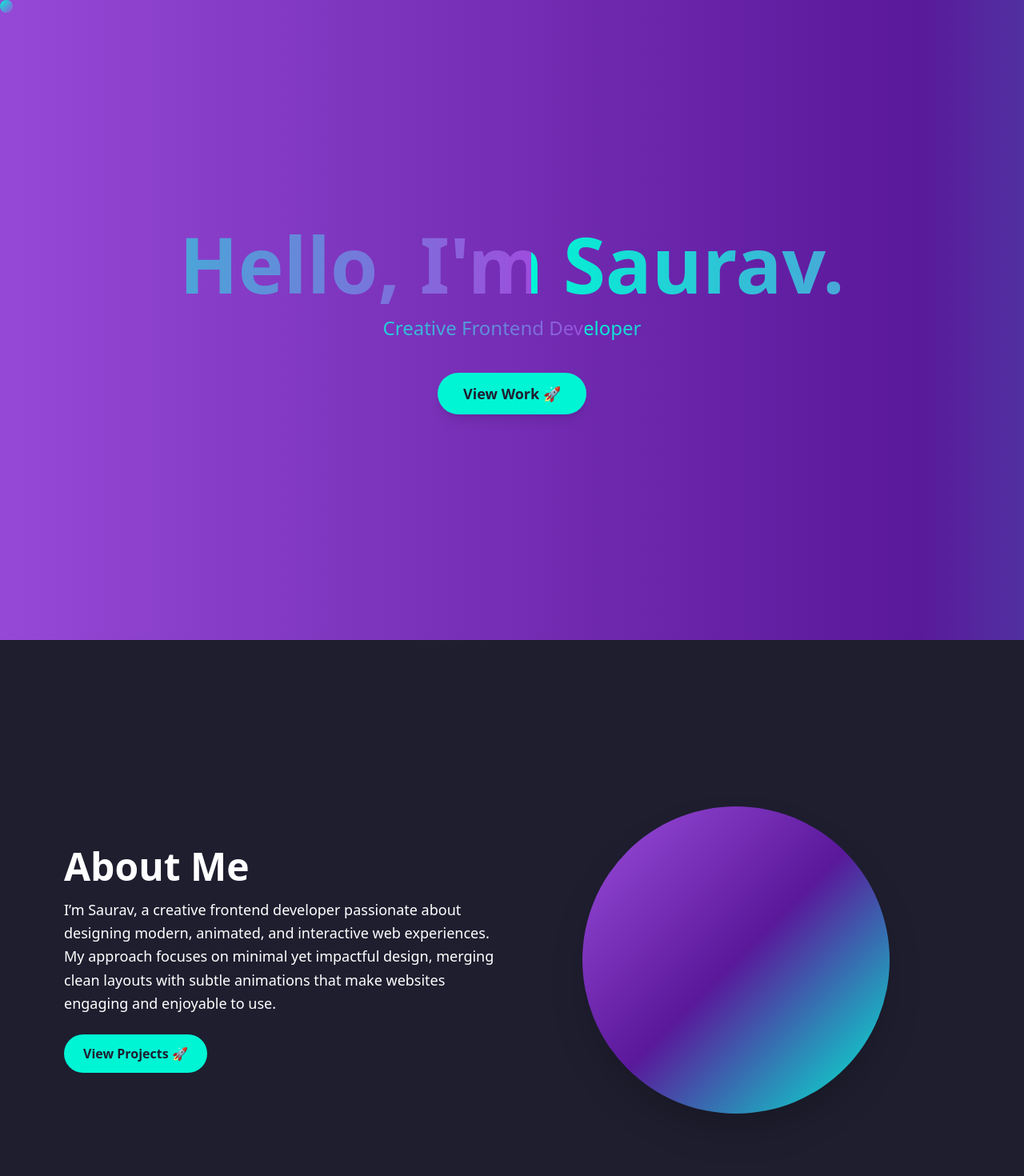
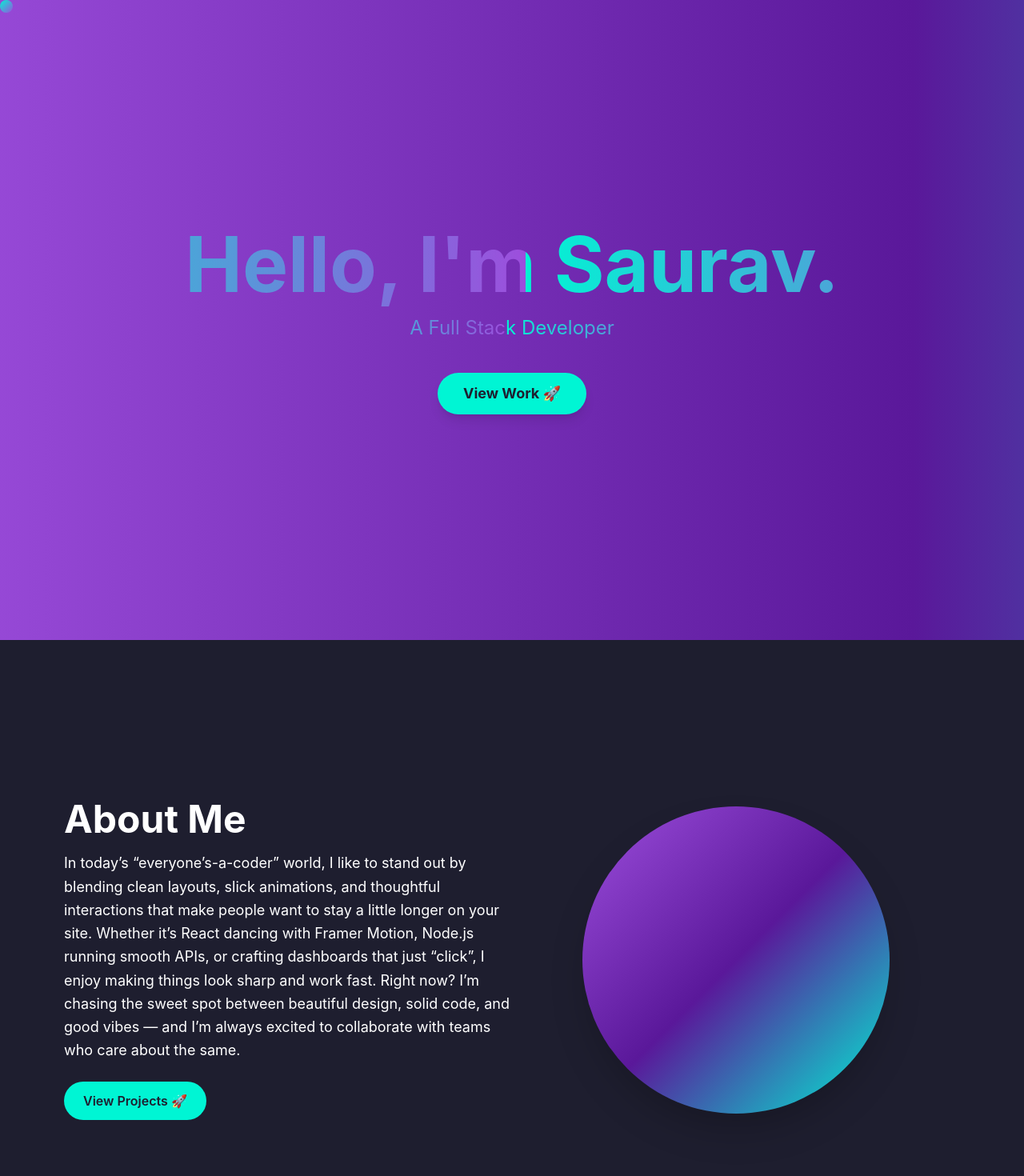
Before and after one commit to ShaurabhGhimire/my-portfolio, a React (Vite) app: page / in a window 1280 px wide. Shown: the top 1470 px of the page at 80% size. Built offline with nearby package versions, Linux system fonts and the light colour scheme.

Commit message:
Done some content changes

```diff
--- a/src/App.jsx
+++ b/src/App.jsx
@@ -5,10 +5,12 @@ import Projects  from './components/Projects';
 import Skills from './components/Skills';
 import Awards from './components/Awards';
 import Contact from './components/Contact';
-
+// eslint-disable-next-line no-unused-vars
+import { motion } from 'framer-motion';
 function App() {
   return (
     <>
+      <motion.div initial={{ opacity: 0 }} animate={{ opacity: 1 }} transition={{ duration: 0.5 }}>
             <CustomCursor />
             <Hero />
             <About />
@@ -16,6 +18,7 @@ function App() {
             <Skills />
             <Awards />
             <Contact />
+      </motion.div>
     </>
   );
 }
--- a/src/components/About.jsx
+++ b/src/components/About.jsx
@@ -3,6 +3,7 @@ import { motion } from "framer-motion";
 
 export default function About() {
   return (
+
     <section
       id="about"
       className="min-h-screen flex flex-col md:flex-row items-center justify-center px-8 md:px-20 bg-[#1E1E2F] text-white"
@@ -16,7 +17,14 @@ export default function About() {
       >
         <h2 className="text-4xl md:text-5xl font-bold mb-4">About Me</h2>
         <p className="text-lg mb-6 max-w-xl leading-relaxed mx-auto md:mx-0">
-          I’m Saurav, a creative frontend developer passionate about designing modern, animated, and interactive web experiences. My approach focuses on minimal yet impactful design, merging clean layouts with subtle animations that make websites engaging and enjoyable to use.
+
+In today’s “everyone’s-a-coder” world, I like to stand out by blending clean layouts, slick animations, and thoughtful interactions that make people want to stay a little longer on your site.
+
+Whether it’s React dancing with Framer Motion, Node.js running smooth APIs, or crafting dashboards that just “click”, I enjoy making things look sharp and work fast.
+
+Right now? I’m chasing the sweet spot between beautiful design, solid code, and good vibes — and I’m always excited to collaborate with teams who care about the same.
+
+
         </p>
         <a
           href="#projects"
--- a/src/components/Awards.jsx
+++ b/src/components/Awards.jsx
@@ -16,6 +16,7 @@ export default function Awards() {
   ];
 
   return (
+
     <section id="awards" className="py-20 px-8 md:px-20 bg-[#1E1E2F] text-white">
       <motion.h2
         initial={{ opacity: 0, y: -20 }}
--- a/src/components/Contact.jsx
+++ b/src/components/Contact.jsx
@@ -4,6 +4,7 @@ import { FaLinkedin, FaGithub, FaEnvelope } from "react-icons/fa";
 
 export default function Contact() {
   return (
+
     <section id="contact" className="py-20 px-8 md:px-20 bg-[#1E1E2F] text-white flex flex-col items-center">
       <motion.h2
         initial={{ opacity: 0, y: -20 }}
@@ -59,5 +60,6 @@ export default function Contact() {
         </button>
       </form>
     </section>
+
   );
 }
--- a/src/components/Hero.jsx
+++ b/src/components/Hero.jsx
@@ -3,6 +3,7 @@ import { motion } from "framer-motion";
 
 export default function Hero() {
   return (
+
     <section className="min-h-screen flex flex-col justify-center items-center text-center px-4
       text-white bg-gradient-to-r from-[#9D4EDD] via-[#5A189A] to-[#00F5D4]
       bg-[length:200%_200%] animate-gradient">
@@ -19,7 +20,7 @@ export default function Hero() {
       </motion.h1>
 
       <p className="text-xl md:text-2xl mb-10 bg-gradient-to-r from-[#00F5D4] to-[#9D4EDD] bg-clip-text text-transparent animate-shimmer">
-        Creative Frontend Developer
+        A Full Stack  Developer
       </p>
 
       <motion.a
--- a/src/components/Projects.jsx
+++ b/src/components/Projects.jsx
@@ -37,6 +37,8 @@ export default function Projects() {
   ];
 
   return (
+
+
     <section id="projects" className="min-h-screen px-8 md:px-20 py-16 bg-[#1E1E2F] text-white">
 
       {/* Featured Projects */}
--- a/src/components/Skills.jsx
+++ b/src/components/Skills.jsx
@@ -61,6 +61,7 @@ const skills = [
 
 export default function Skills() {
   return (
+
     <section id="skills" className="py-20 px-6 md:px-20 bg-[#1E1E2F] text-white">
       <motion.h2
         initial={{ opacity: 0, y: -20 }}
--- a/src/index.css
+++ b/src/index.css
@@ -1,6 +1,18 @@
 @tailwind base;
 @tailwind components;
 @tailwind utilities;
+@import url('https://fonts.googleapis.com/css2?family=Inter:wght@400;600;700&display=swap');
+
+:root {
+  font-family: 'Inter', system-ui, sans-serif;
+}
+html {
+  scroll-behavior: smooth;
+}
+
 body {
   cursor: none;
 }
+input, textarea {
+  cursor: text !important;
+}
```
